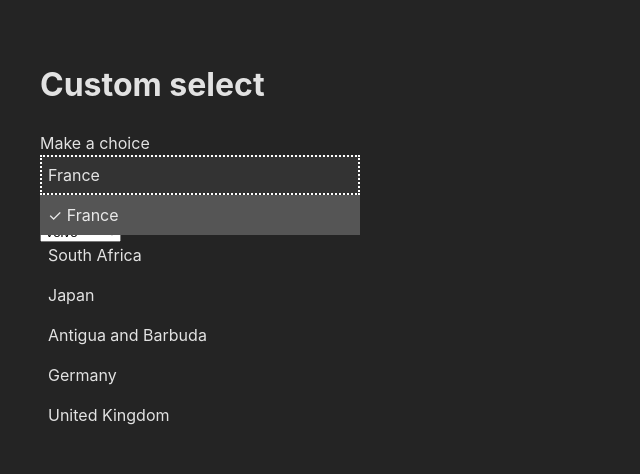
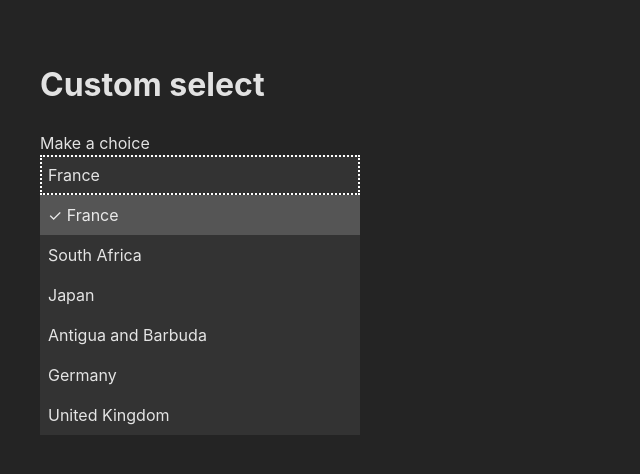
Before and after one commit to martinkz/react-simple-stylable-select, a React (Vite) app: page / in a window 1280 px wide. Both pictures are taken after a click on the element "France". Shown: the top 474 px of the page, without its empty margins (0-640 px from the left). Built offline with nearby package versions, Linux system fonts and the light colour scheme.

Commit message:
WIP: move styles to parent component

```diff
--- a/src/Select/Select.tsx
+++ b/src/Select/Select.tsx
@@ -12,7 +12,6 @@ type State = {
 	optionsVisible: boolean;
 	selectedIndex: number;
 	activeIndex: number;
-	options: string[];
 };
 
 type SelectAction =
@@ -48,7 +47,6 @@ export function Select({ id, name, options }: SelectProps) {
 		optionsVisible: false,
 		selectedIndex: 0,
 		activeIndex: 0,
-		options,
 	});
 
 	const selectRef = useRef<HTMLDivElement>(null);
@@ -83,14 +81,52 @@ export function Select({ id, name, options }: SelectProps) {
 
 	return (
 		<>
-			<SelectContainer ref={selectRef} state={state} dispatch={dispatch} id={id}>
+			<SelectContainer
+				ref={selectRef}
+				state={state}
+				dispatch={dispatch}
+				id={id}
+				options={options}
+				style={{
+					cursor: "default",
+					backgroundColor: "#333",
+					padding: "0.5rem",
+					minWidth: "200px",
+				}}
+			>
 				{options[state.selectedIndex]}
 			</SelectContainer>
 
 			{state.optionsMounted && (
-				<OptionsContainer ref={optionsRef} state={state} dispatch={dispatch}>
+				<OptionsContainer
+					ref={optionsRef}
+					state={state}
+					dispatch={dispatch}
+					style={{
+						gridTemplateRows: state.optionsVisible ? "1fr" : "0fr",
+						backgroundColor: "#333",
+						display: "grid",
+						position: "absolute",
+						left: 0,
+						top: 0,
+						width: "100%",
+						transition: "all 0.3s ease",
+						cursor: "default",
+					}}
+				>
 					{options.map((option, index) => (
-						<OptionItem key={index} state={state} dispatch={dispatch} index={index} id={`${id}-${index}`}>
+						<OptionItem
+							key={index}
+							state={state}
+							dispatch={dispatch}
+							index={index}
+							id={`${id}-${index}`}
+							style={{
+								padding: "0.5rem",
+								backgroundColor: state.activeIndex === index ? "#555" : "transparent",
+							}}
+						>
+							{state.selectedIndex === index ? "✓ " : ""}
 							{option}
 						</OptionItem>
 					))}
@@ -107,10 +143,11 @@ type SelectContainerProps = {
 	dispatch: React.Dispatch<SelectAction>;
 	children: ReactNode;
 	id: string;
-};
+	options: string[];
+} & React.HTMLProps<HTMLDivElement>;
 
 export const SelectContainer = forwardRef<HTMLDivElement, SelectContainerProps>(
-	({ state, dispatch, children, id }, ref) => {
+	({ state, dispatch, children, id, options, ...props }, ref) => {
 		const handleKeyDown = (event: React.KeyboardEvent<HTMLDivElement>) => {
 			if (!state.optionsVisible) {
 				if (event.key === "ArrowDown" || event.key === "ArrowUp" || event.key === "Enter" || event.key === " ") {
@@ -125,14 +162,14 @@ export const SelectContainer = forwardRef<HTMLDivElement, SelectContainerProps>(
 					event.preventDefault();
 					dispatch({
 						type: "SET_ACTIVE_INDEX",
-						index: (state.activeIndex + 1) % state.options.length,
+						index: (state.activeIndex + 1) % options.length,
 					});
 					break;
 				case "ArrowUp":
 					event.preventDefault();
 					dispatch({
 						type: "SET_ACTIVE_INDEX",
-						index: (state.activeIndex - 1 + state.options.length) % state.options.length,
+						index: (state.activeIndex - 1 + options.length) % options.length,
 					});
 					break;
 				case "Enter":
@@ -170,12 +207,7 @@ export const SelectContainer = forwardRef<HTMLDivElement, SelectContainerProps>(
 					}
 				}}
 				onKeyDown={handleKeyDown}
-				style={{
-					cursor: "default",
-					backgroundColor: "#333",
-					padding: "0.5rem",
-					minWidth: "200px",
-				}}
+				{...props}
 			>
 				{children}
 			</div>
@@ -187,31 +219,22 @@ type OptionsContainerProps = {
 	state: State;
 	dispatch: React.Dispatch<SelectAction>;
 	children: ReactNode;
-};
+} & React.HTMLProps<HTMLDivElement>;
 
 export const OptionsContainer = forwardRef<HTMLDivElement, OptionsContainerProps>(
-	({ state, dispatch, children }, ref) => {
+	({ state, dispatch, children, ...props }, ref) => {
 		return (
 			<div style={{ position: "relative" }}>
 				<div
 					ref={ref}
 					role="listbox"
 					tabIndex={-1}
-					style={{
-						gridTemplateRows: state.optionsVisible ? "1fr" : "0fr",
-						display: "grid",
-						position: "absolute",
-						left: 0,
-						top: 0,
-						width: "100%",
-						transition: "all 0.3s ease",
-						cursor: "default",
-					}}
 					onTransitionEnd={() => {
 						if (!state.optionsVisible) {
 							dispatch({ type: "HIDE_DROPDOWN" });
 						}
 					}}
+					{...props}
 				>
 					<div style={{ overflow: "hidden" }}>{children}</div>
 				</div>
@@ -226,15 +249,11 @@ type OptionItemProps = {
 	index: number;
 	id: string;
 	children: ReactNode;
-};
+} & React.HTMLProps<HTMLDivElement>;
 
-export function OptionItem({ state, dispatch, index, id, children }: OptionItemProps) {
+export function OptionItem({ state, dispatch, index, id, children, ...props }: OptionItemProps) {
 	return (
 		<div
-			style={{
-				padding: "0.5rem",
-				backgroundColor: state.activeIndex === index ? "#555" : "transparent",
-			}}
 			role="option"
 			id={id}
 			aria-selected={index === state.selectedIndex}
@@ -243,8 +262,8 @@ export function OptionItem({ state, dispatch, index, id, children }: OptionItemP
 				dispatch({ type: "SET_SELECTED_INDEX", index });
 				dispatch({ type: "ANIMATE_OPTIONS_OUT" });
 			}}
+			{...props}
 		>
-			{state.selectedIndex === index ? "✓ " : ""}
 			{children}
 		</div>
 	);
```
